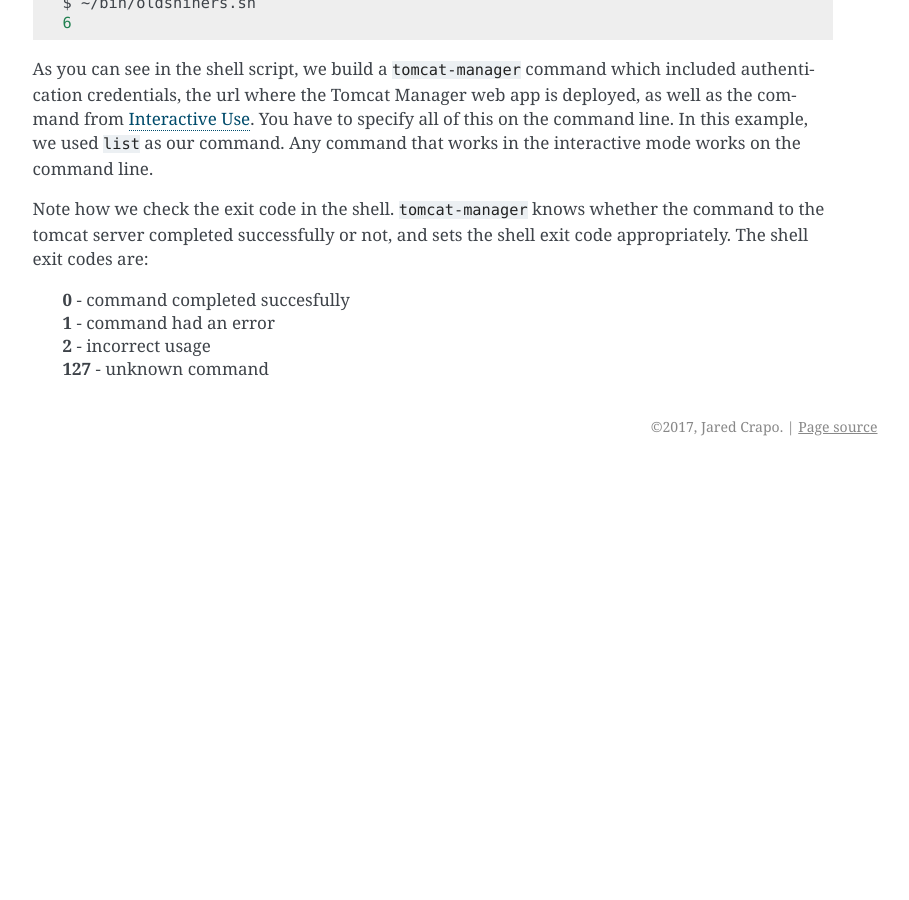
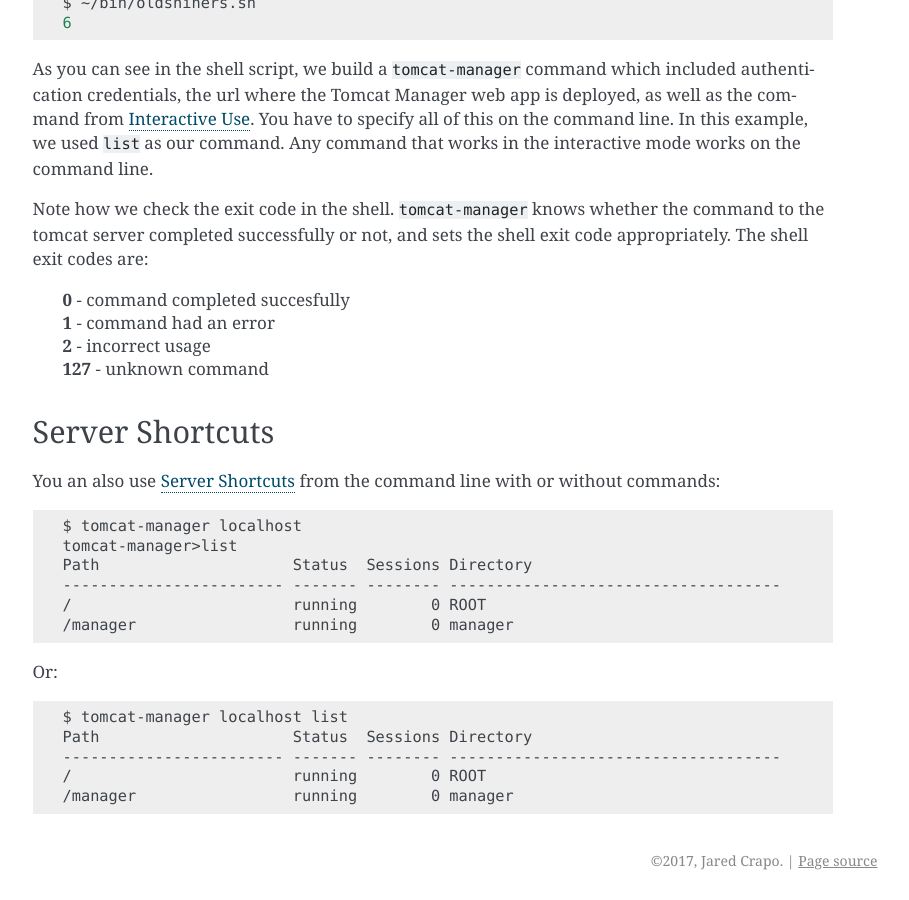
Before and after one commit to tomcatmanager/tomcatmanager, a Sphinx documentation site: the page built from docs/commandline.rst, in a window 1280 px wide and 900 px high, scrolled down 966 px. Shown: the whole window, without its empty margins (330-1239 px from the left). Built offline with Sphinx 7.4.7, drawn with Linux system fonts in a browser that asks for light colours; before the commit the page ends 1432 px from its top, so only the background shows below that.

Commit message:
Clarify behavior of server shortcuts

```diff
--- a/docs/commandline.rst
+++ b/docs/commandline.rst
@@ -68,3 +68,29 @@
    | **1** - command had an error
    | **2** - incorrect usage
    | **127** - unknown command
+
+
+Server Shortcuts
+----------------
+
+You an also use :ref:`server_shortcuts` from the command line with or without
+commands:
+
+.. code-block:: none
+
+   $ tomcat-manager localhost
+   tomcat-manager>list
+   Path                     Status  Sessions Directory
+   ------------------------ ------- -------- ------------------------------------
+   /                        running        0 ROOT
+   /manager                 running        0 manager
+
+Or:
+
+.. code-block:: none
+
+   $ tomcat-manager localhost list
+   Path                     Status  Sessions Directory
+   ------------------------ ------- -------- ------------------------------------
+   /                        running        0 ROOT
+   /manager                 running        0 manager
```
Also changed, not shown: docs/interactive.rst (+7 -0 lines).
